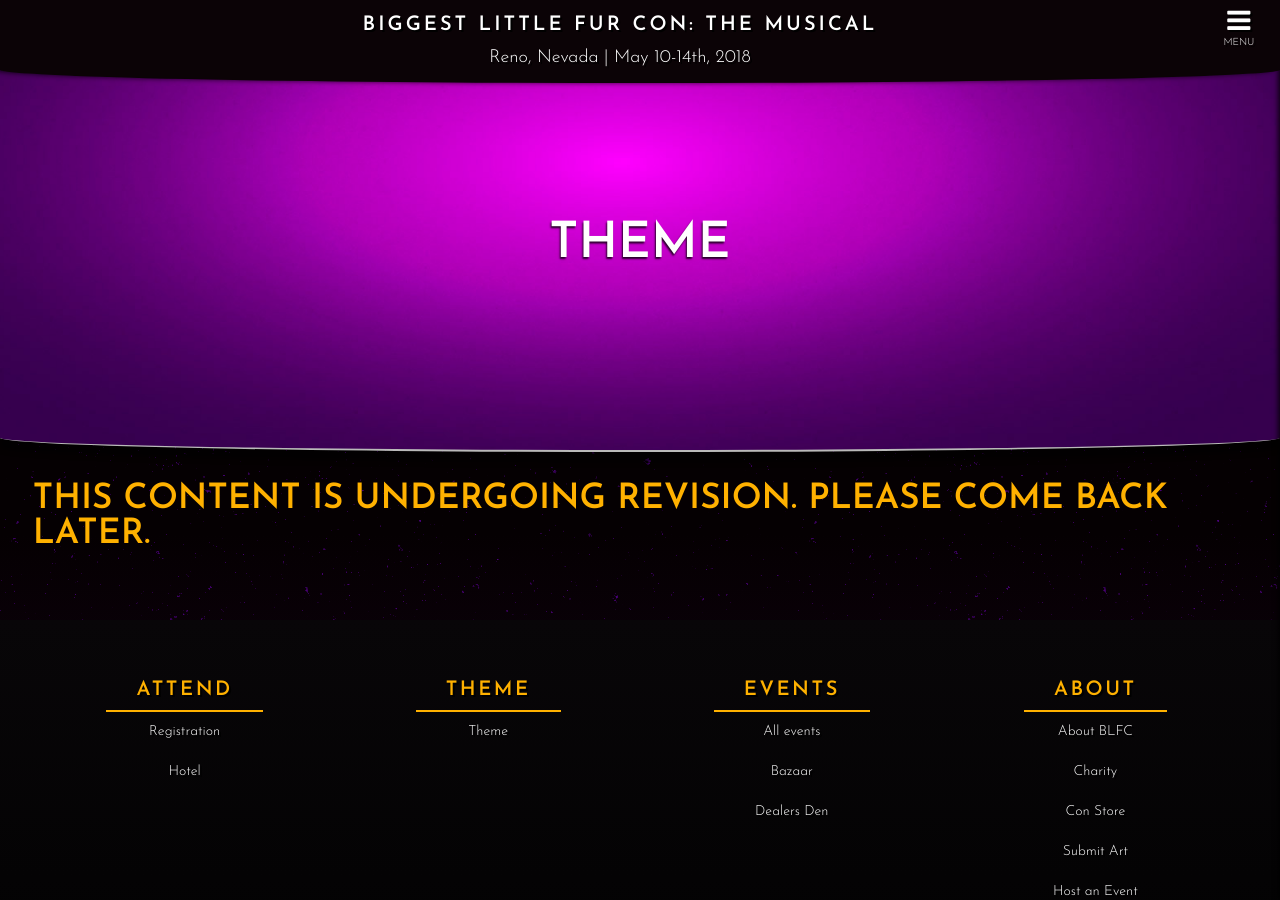
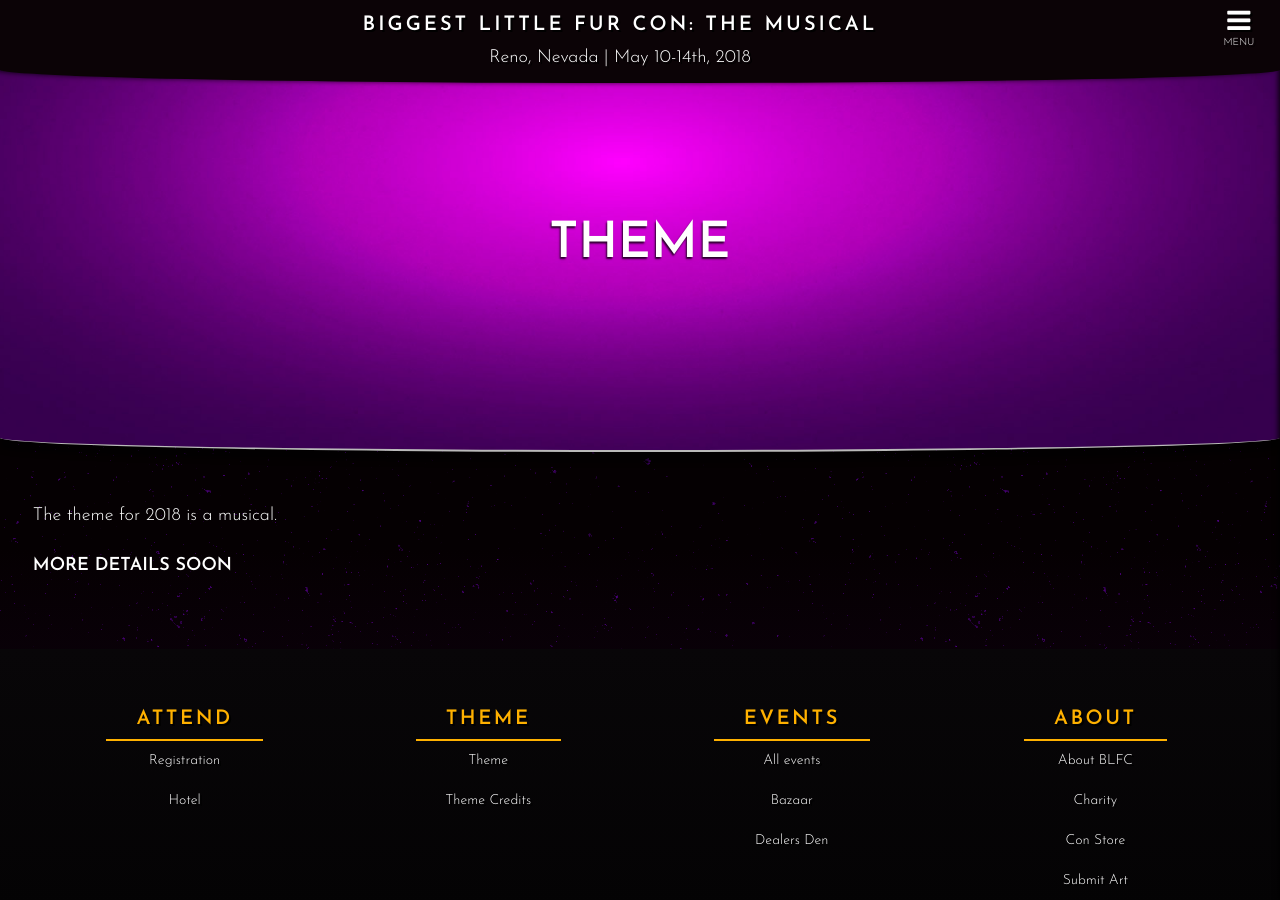
Before and after one commit to blfcweb/biggestlittlefc.github.io, a Jekyll site: the page built from theme/index.md, in a window 1280 px wide and 900 px high. Built offline with Jekyll 4.4.1, drawn with Linux system fonts in a browser that asks for light colours; our own code applies the rules of GitHub Pages for plain Markdown files.

Commit message:
clean up and make theme pages live

```diff
--- a/_data/menu-footer.yml
+++ b/_data/menu-footer.yml
@@ -24,8 +24,8 @@
 ##        url: "/"
 ##      - page: Con Book
 ##        url: "/"
-#      - page: Theme Credits
-#        url: "/theme/credits/"
+      - page: Theme Credits
+        url: "/theme/credits/"
 ##      - page: Past Years
 ##        url: "/"
   - title: Events
--- a/theme/index.md
+++ b/theme/index.md
@@ -1,5 +1,8 @@
 ---
 title: Theme
+status: LIVE
 ---
 
 The theme for 2018 is a musical.
+
+**MORE DETAILS SOON**
```
Also changed, not shown: theme/credits.md (+1 -0 lines).
